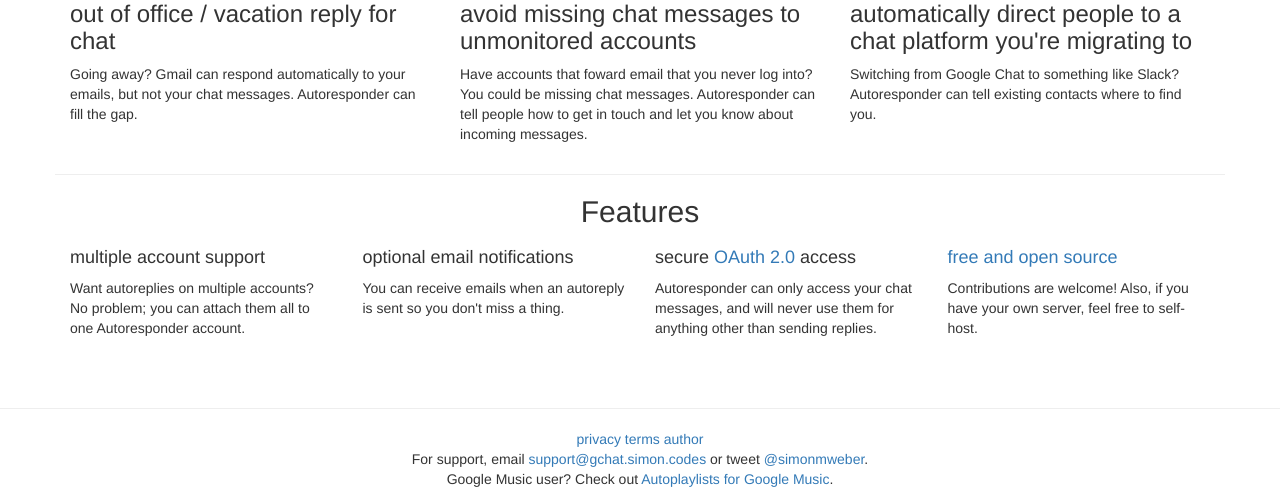
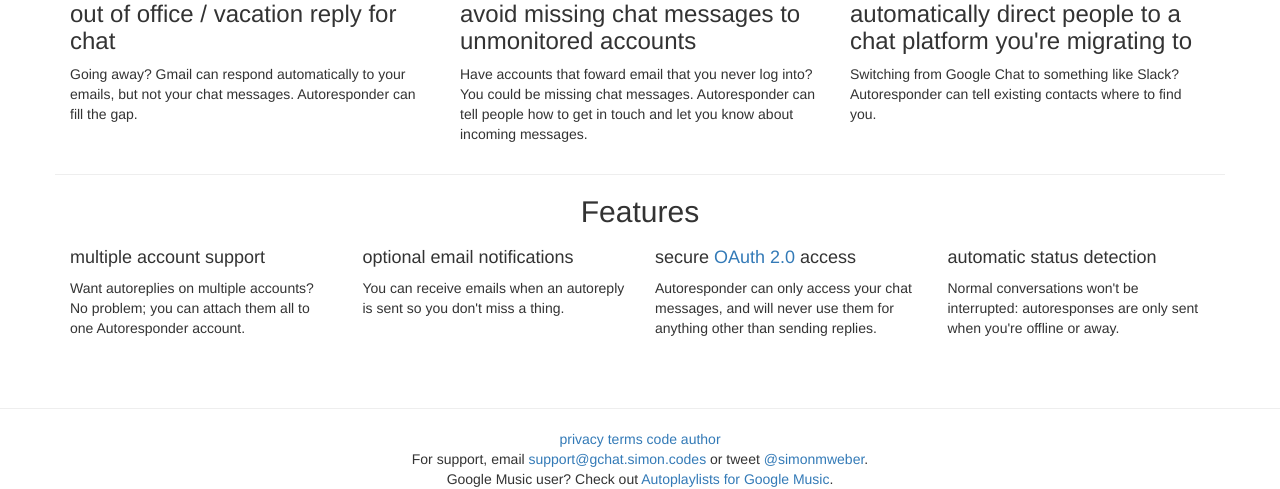
Before and after one commit to simon-weber/gchatautorespond, a Django app: page / in a window 1280 px wide. Shown: the part 498-987 px from the top of the page. Run offline with Django 3.2, Linux system fonts and the light colour scheme; parts of the project's set-up code (start-up, migrations or seed data) failed here and were passed over; some libraries are stand-ins or nearby versions.

Commit message:
add status detection blurb; move code link to footer

```diff
--- a/gchatautorespond/apps/autorespond/templates/base.html
+++ b/gchatautorespond/apps/autorespond/templates/base.html
@@ -109,6 +109,7 @@
                 <hr>
                 <a href="/privacy">privacy</a>
                 <a href="/terms">terms</a>
+                <a href="https://github.com/simon-weber/gchatautorespond">code</a>
                 <a href="https://simonmweber.com">author</a>
 
                 <br/>
--- a/gchatautorespond/apps/autorespond/templates/logged_out.html
+++ b/gchatautorespond/apps/autorespond/templates/logged_out.html
@@ -69,9 +69,9 @@
             </p>
         </div>
         <div class="col-lg-3">
-            <h4><a href="https://github.com/simon-weber/gchatautorespond">free and open source</a></h4>
+            <h4>automatic status detection</h4>
             <p>
-            Contributions are welcome! Also, if you have your own server, feel free to self-host.
+            Normal conversations won't be interrupted: autoresponses are only sent when you're offline or away.
             </p>
         </div>
     </div>
```
